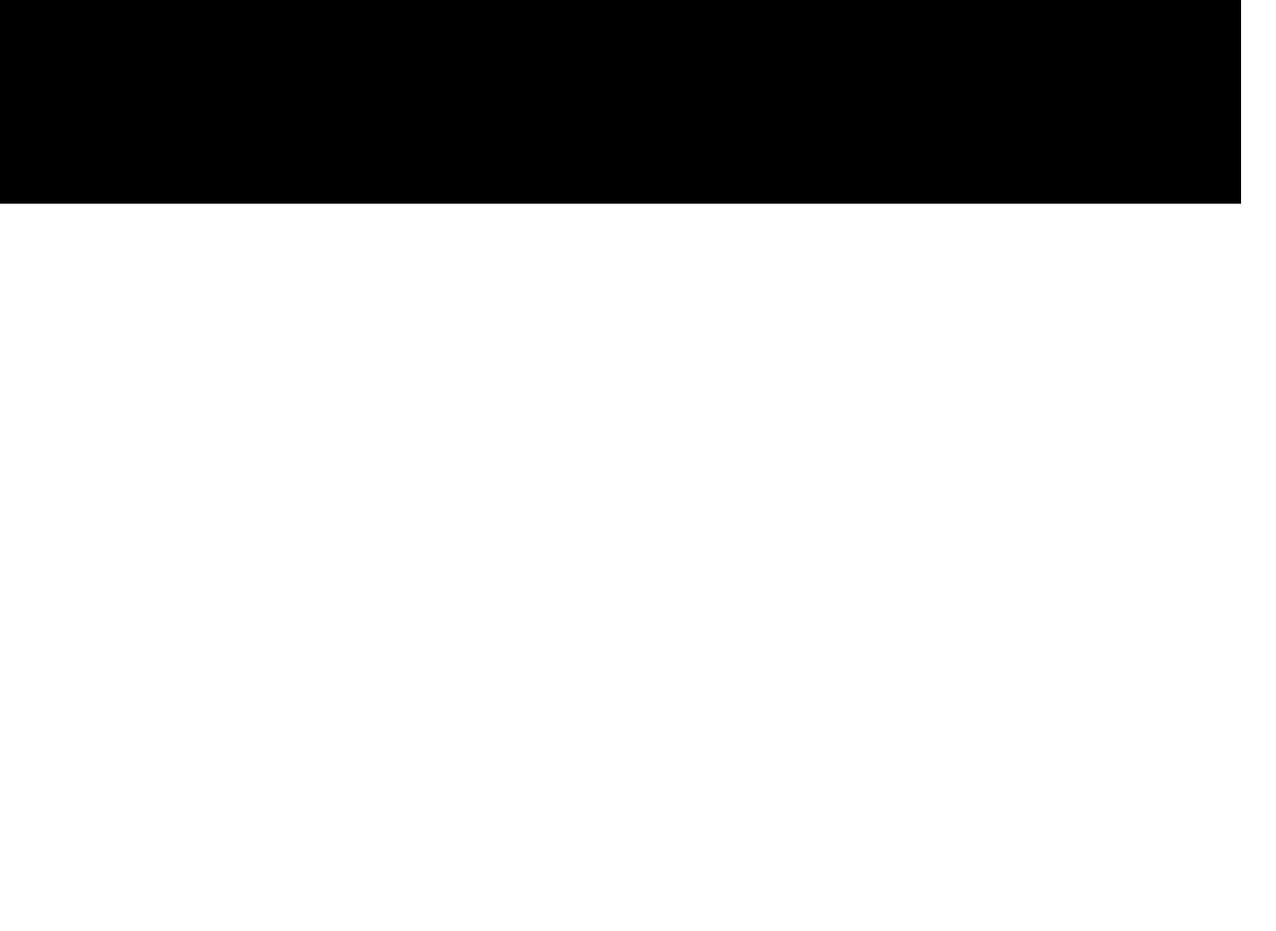
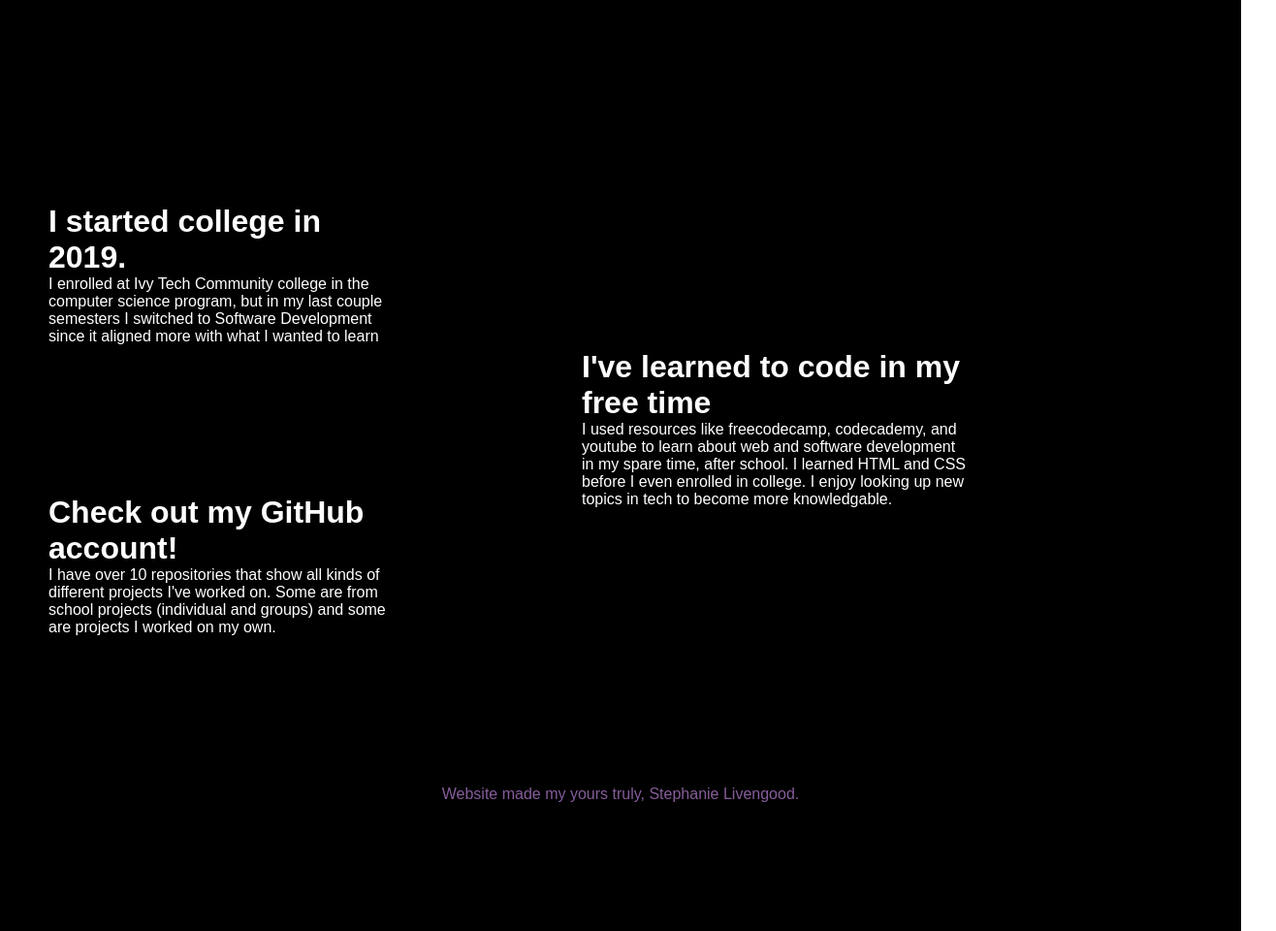
Before and after one commit to Stephanie01011011/portfolio, a plain HTML site: page index.html in a window 1280 px wide. Shown: the part 670-1630 px from the top of the page at 97% size, 1316 px wide, since content can reach past the window. Before the commit the page ends 880 px from the top, so only its background shows below. Drawn offline with Linux system fonts and the light colour scheme.

Commit message:
portfolio

```diff
--- a/index.html
+++ b/index.html
@@ -59,9 +59,30 @@
         </div>
 
         <!-- Quick stats here-->
+<div class="stats">
     <div class="stats__container">
-        <div class="stats__content"></div>
+        <div class="stats__content-school">
+            <h2 class="school">I started college in 2019.</h2>
+            <p class="pschool">I enrolled at Ivy Tech Community college in the computer science program,
+                but in my last couple semesters I switched to Software Development
+                since it aligned more with what I wanted to learn</p></div>
+            <div class="stats__content-free">
+            <h2 class="free">I've learned to code in my free time</h2>
+            <p class="pfree">I used resources like freecodecamp, codecademy, and youtube to learn about web and software
+                development in my spare time, after school. I learned HTML and CSS before I even enrolled
+                in college. I enjoy looking up new topics in tech to become more knowledgable.
+            </p></div>
+            <div class="stats__content-git">
+            <h2 class="git">Check out my GitHub account!</h2>
+            <p class="pgit">I have over 10 repositories that show all kinds of different projects I've worked on.
+                Some are from school projects (individual and groups) and some are projects I worked on
+                my own.
+            </p>
+        </div>
     </div>
-
+   </div>
+   <!-- Footer Area -->
+   <div class="footer">
+    <p>Website made my yours truly, Stephanie Livengood.</p></div>
 </body>
 </html>
--- a/styles.css
+++ b/styles.css
@@ -183,3 +183,66 @@ i:hover{
 
 
 }
+.stats{
+    background-color: #000000;
+}
+.stats__content{
+    background-color: #000000;
+}
+.stats__container{
+    background-color: #000000;
+}
+.stats__content-school{
+
+    background-color: #000000;
+    text-align: left;
+    display: block;
+    width: 400px;
+    height: 150px;
+    padding-left: 50px;
+    color: #ffffff;
+
+
+
+}
+.stats__content-school h2{
+    font-size: 2rem;
+}
+
+.stats__content-free{
+    background-color: #000000;
+    text-align: left;
+    display: block;
+    width: 400px;
+    height: 150px;
+    margin-left: 600px;
+    color: #ffffff;
+
+}
+.stats__content-free h2{
+    font-size: 2rem;
+}
+.stats__content-git{
+    background-color: #000000;
+    text-align: left;
+    display: block;
+    width: 400px;
+    height: 150px;
+    padding-left: 50px;
+    color: #ffffff;
+}
+.stats__content-git h2{
+    font-size: 2rem;
+}
+.footer{
+    background-color: #000000;
+    background-size: 100%;
+
+}
+.footer p{
+    display: block;
+    text-align: center;
+    color: #865d9a;
+    height: 50px;
+    padding: 150px;
+}
```
Also changed, not shown: images/profilepic.JPG (added).
